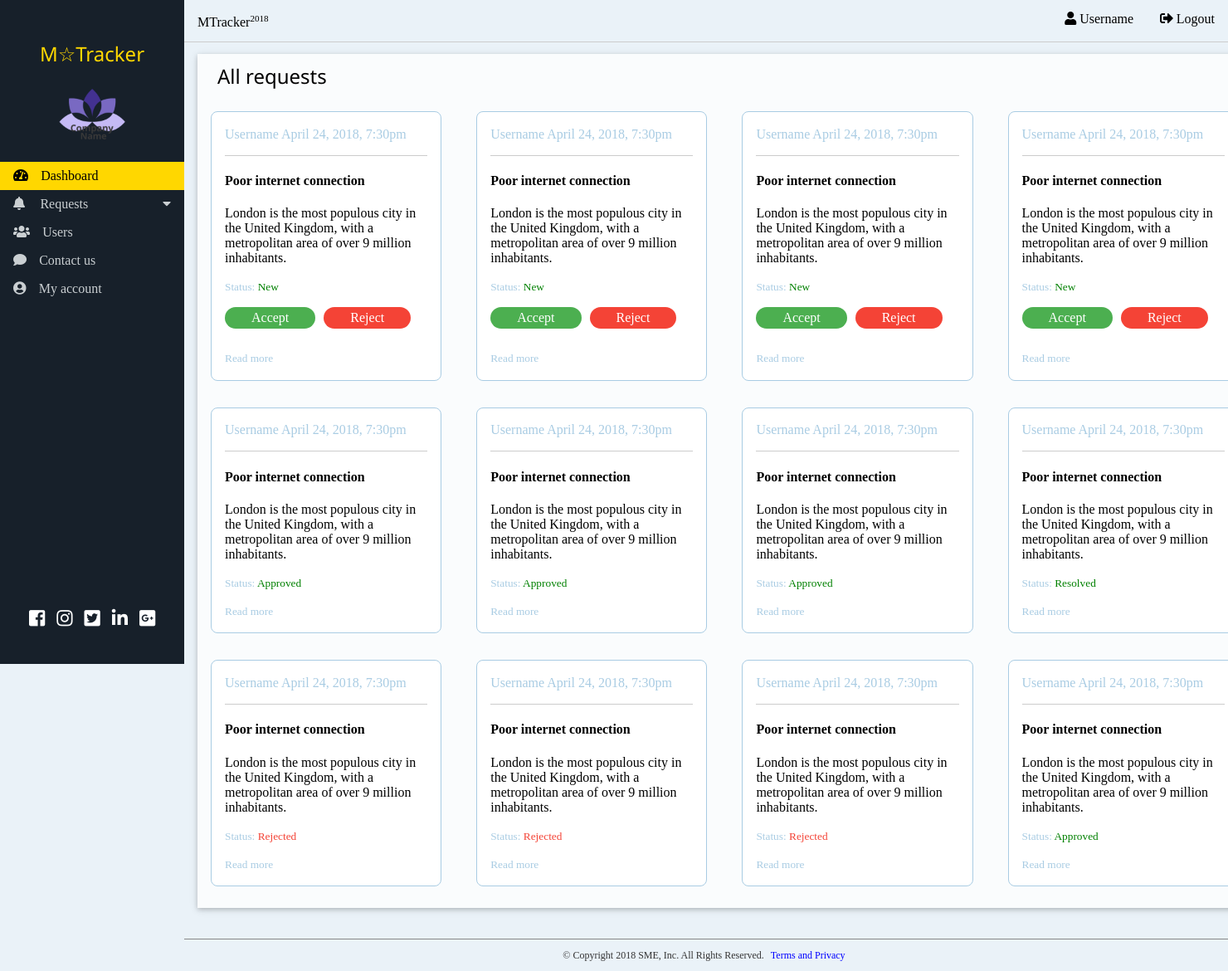
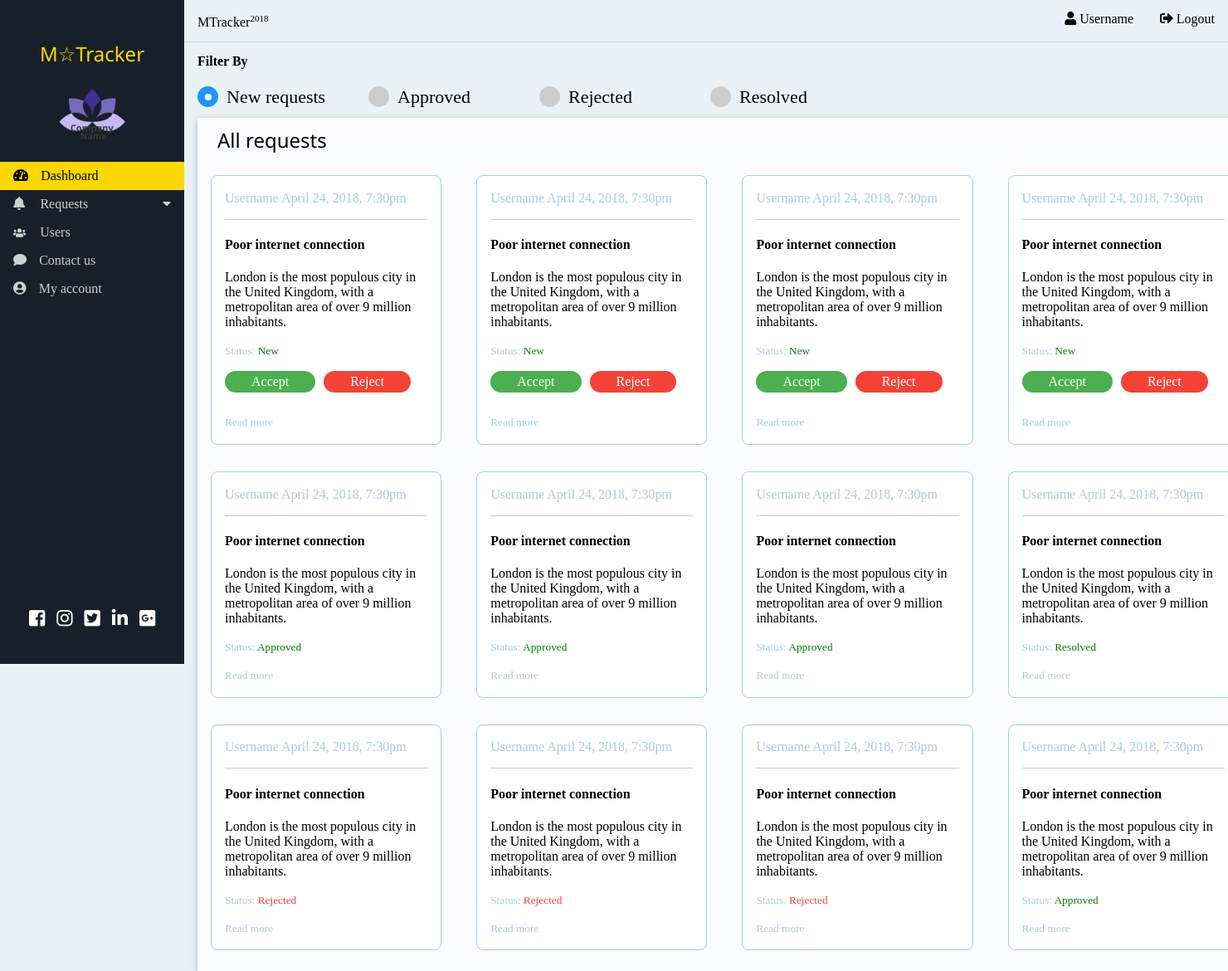
Before and after one commit to ampg99/maintenance-tracker-appp, a Python web app: template UI/templates/mains/request_list.html in a window 1480 px wide. Shown: the top 1170 px of the page at 83% size. Run offline with Jinja, Linux system fonts and the light colour scheme; the template is opened without the code that fills it, so the values that code supplies are empty; some libraries are stand-ins or nearby versions.

Commit message:
#157827272 complete the request_list with a filter by option

```diff
--- a/UI/static/css/main.css
+++ b/UI/static/css/main.css
@@ -737,3 +737,60 @@ span.psw {
 .dropdown:hover .dropdown-content {
     display: block;
 }
+
+.contain {
+    display: inline-block;
+    position: relative;
+    padding-left: 35px;
+    margin-bottom: 12px;
+    cursor: pointer;
+    font-size: 22px;
+    -webkit-user-select: none;
+    -moz-user-select: none;
+    -ms-user-select: none;
+    user-select: none;
+    font-family: 'SIMPSON';
+}
+
+.contain input {
+    position: absolute;
+    opacity: 0;
+    cursor: pointer;
+}
+
+.checkmark {
+    position: absolute;
+    top: 0;
+    left: 0;
+    height: 25px;
+    width: 25px;
+    background-color: #ccc;
+    border-radius: 50%;
+}
+
+.contain:hover input ~ .checkmark {
+    background-color: #ccc;
+}
+
+.contain input:checked ~ .checkmark {
+    background-color: #2196F3;
+}
+
+.checkmark:after {
+    content: "";
+    position: absolute;
+    display: none;
+}
+
+.contain input:checked ~ .checkmark:after {
+    display: block;
+}
+
+.contain .checkmark:after {
+    top: 9px;
+    left: 9px;
+    width: 8px;
+    height: 8px;
+    border-radius: 50%;
+    background: white;
+}
--- a/UI/templates/mains/menu.html
+++ b/UI/templates/mains/menu.html
@@ -17,7 +17,7 @@
                 <li><a href="#">Resolved</a></li>
             </ul>
         </div>
-        <li><a href="users.html" class="side-link link"><i class="ha wa fas fa-users"></i> Users</a></li>
+        <li><a href="users.html" class="side-link link"><i style="font-size: 12px; margin-right:1.1em" class="ha wa fas fa-users"></i> Users</a></li>
         <li><a href="#" class="side-link link"><i class="ha wa fas fa-comment"></i> Contact us</a></li>
         <li><a href="#" class="side-link link"><i class="ha wa fas fa-user-circle"></i> My account</a></li>
     </ul>
--- a/UI/templates/mains/request_list.html
+++ b/UI/templates/mains/request_list.html
@@ -18,6 +18,25 @@
     </script>
    <div class="content">
         <div class="asheuh-container">
+            <h4>Filter By</h4>
+            <div class="grid-6">
+                <label class="contain">New requests
+                    <input type="radio" checked="checked" name="radio">
+                    <span class="checkmark"></span>
+                </label>
+                <label class="contain">Approved
+                    <input type="radio" name="radio">
+                    <span class="checkmark"></span>
+                </label>
+                <label class="contain">Rejected
+                    <input type="radio" name="radio">
+                    <span class="checkmark"></span>
+                </label>
+                <label class="contain">Resolved
+                    <input type="radio" name="radio">
+                    <span class="checkmark"></span>
+                </label>
+            </div>
             <div class="grid-1">
                 <div class="card">
                     <h2 style="margin-left:1em;">All requests</h2>
```
Also changed, not shown: UI/templates/mains/home.html (+6 -2 lines).
